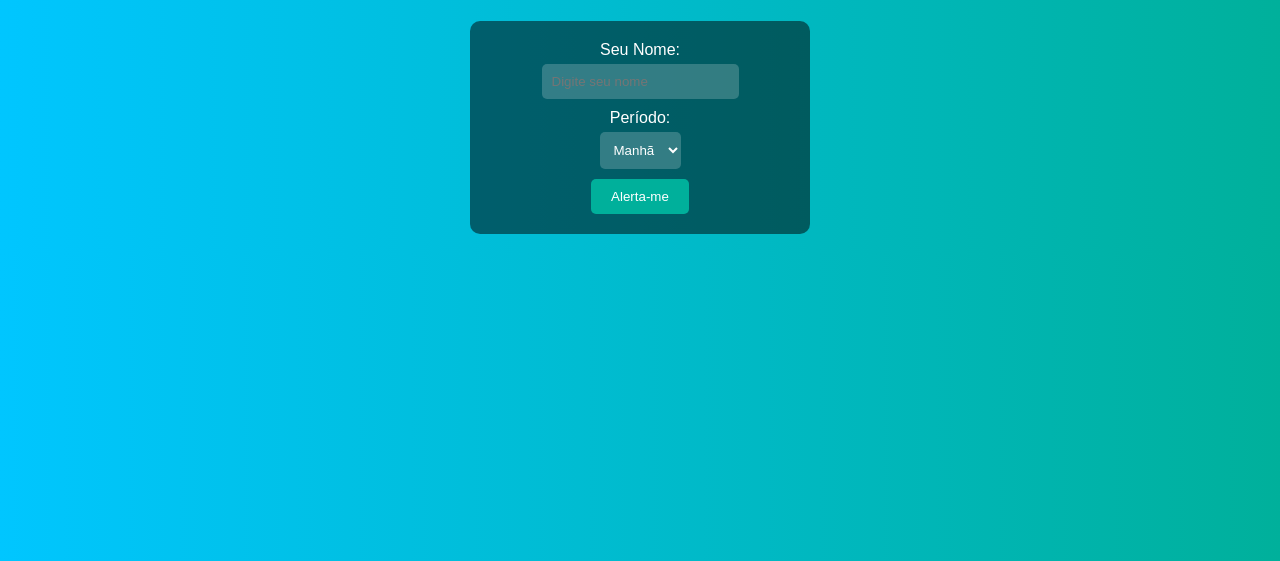
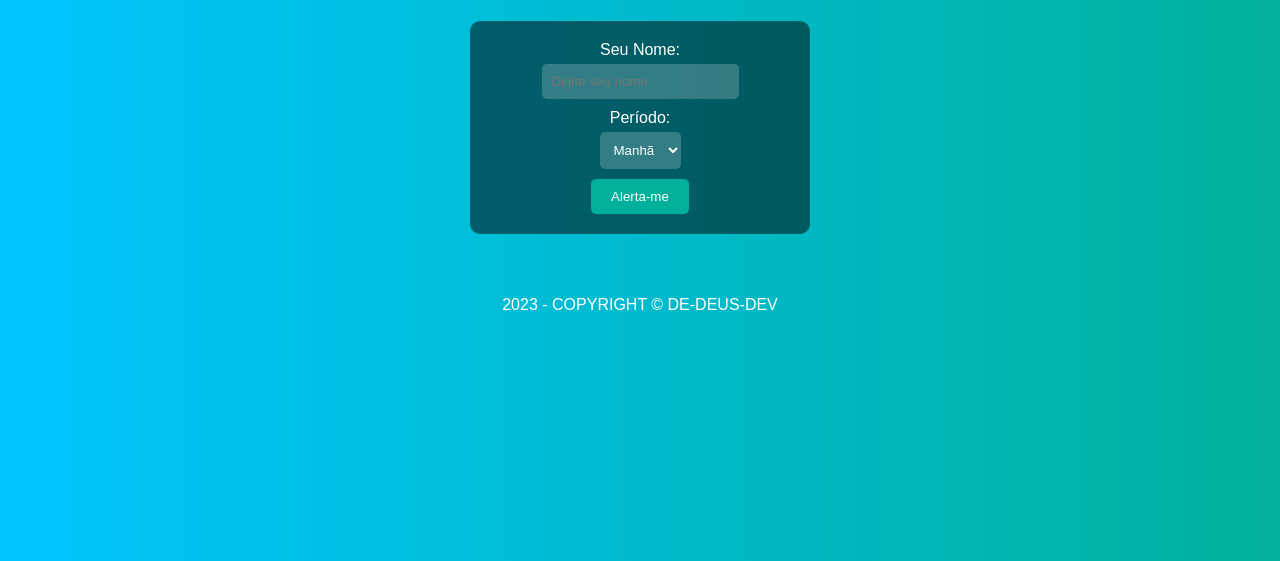
Before and after one commit to nicolemos56/AlertadorWeb, a plain HTML site: page index.html in a window 1280 px wide. Shown: the part 239-800 px from the top of the page. Drawn offline with Linux system fonts and the light colour scheme; a script that the page names is missing.

Commit message:
add: footer

```diff
--- a/css/style.css
+++ b/css/style.css
@@ -98,3 +98,20 @@ button#salvar {
       opacity: 1; /* Opacidade total no final da animação */
     }
   }
+
+footer {
+  background-color: #00b3ab00; /* Cor de fundo do footer */
+  color: #fff; /* Cor do texto do footer */
+  text-align: center;
+  padding: 15px 0;
+  position: fixed; /* Fixa o footer na parte inferior da tela */
+  bottom: 0; /* Posiciona o footer na parte inferior */
+  width: 100%; /* Largura total da tela */
+ position: relative; /* Retire a propriedade 'fixed' */
+  bottom: 0; /* Retire a propriedade 'bottom' */
+  padding-bottom: 20px; /* Adicione um padding-bottom ao footer */
+  margin-top: 20px; /* Adicione uma margem superior ao footer */
+}
+footer > p {
+  margin-top: 27px;
+}
--- a/index.html
+++ b/index.html
@@ -31,6 +31,10 @@
         <button id="salvar">Alerta-me</button>
     </div>
 
+    <footer>
+        <p>2023 - COPYRIGHT ©  DE-DEUS-DEV</p>
+    </footer>
+
     <script src="js/app.js"></script>
 </body>
 </html>
```
